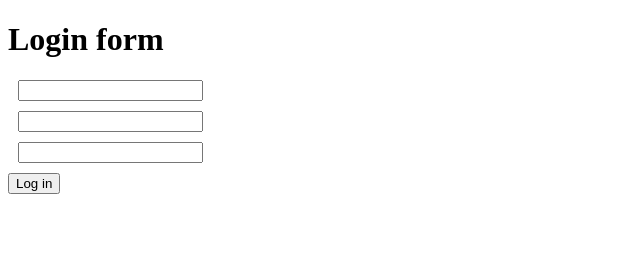
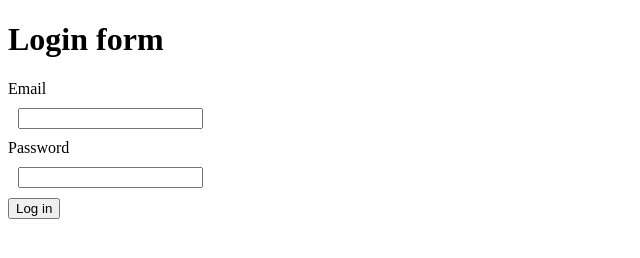
Before and after one commit to mankojanos/VueJstuTutorial, a plain HTML site: page index.html in a window 1280 px wide. Shown: the whole page, without its empty margins (0-640 px from the left). Drawn offline with nearby package versions, Linux system fonts and the light colour scheme.

Commit message:
Update index.html

```diff
--- a/index.html
+++ b/index.html
@@ -55,17 +55,19 @@
         template: `
         <form @submit.prevent="handleSubmit">
           <h1>{{ title }}</h1>
-          <input type="email" v-model="email" />
-          <input type="password" v-model="password" />
-          <input type="password" v-model="password" />
+          <custom-input v-model="email" :label="emailLabel" />
+          <custom-input v-model="password" :label="passwordLabel" />
           <button>Log in</button>
         </form>
         `,
+        components: ['custom-input'],
         data() {
             return {
                 title: 'Login form',
                 email: '',
-                password: ''
+                password: '',
+                emailLabel: 'Email',
+                passwordLabel: 'Password'
             }
         },
         methods: {
@@ -74,6 +76,31 @@
             }
         }
     })
+    app.component('custom-input', {
+        template: `
+            <label>
+                {{ label }}
+                <input type="text" v-model="inputValue">
+            </label>
+        `,
+        props: ['label', 'modelValue'],
+        computed: {
+            inputValue: {
+                get() {
+                    return this.modelValue
+                },
+                set() {
+
+                }
+            }
+
+        }
+        // data() {
+        //     return {
+        //         inputValue: ''
+        //     }
+        // }
+    })
 
     app.mount('#app')
 </script>
```
